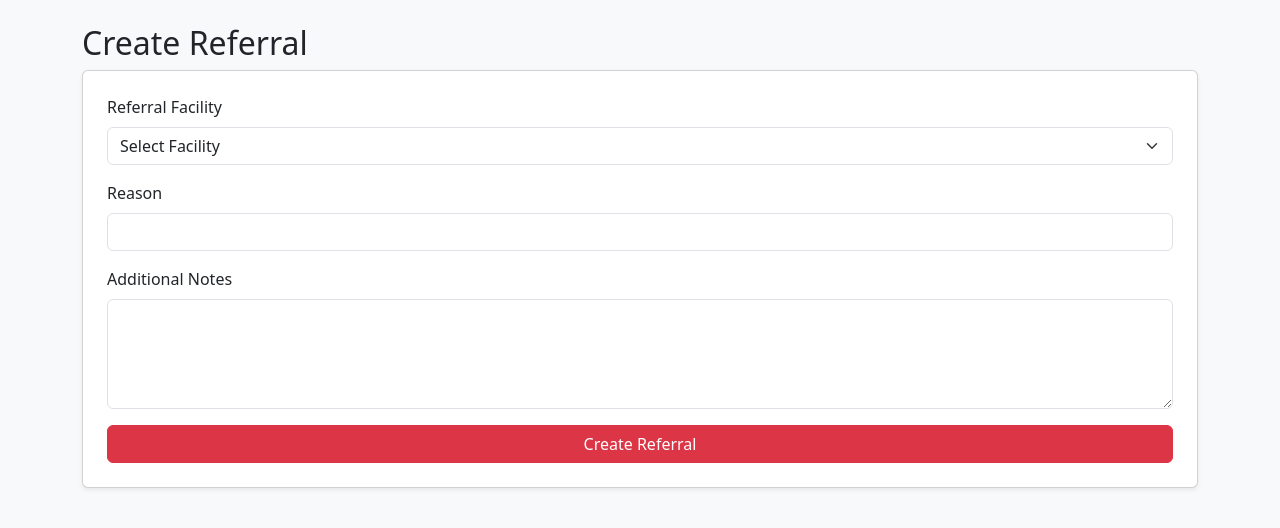
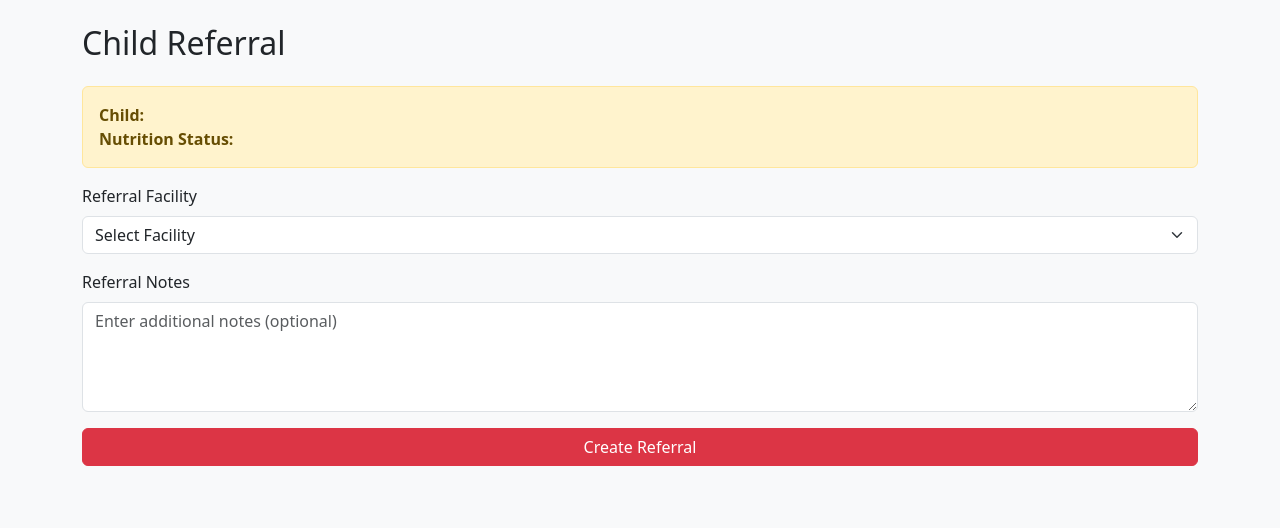
Before and after one commit to elbewhy/LafiyaTrack, a plain HTML site: page frontend/pages/referral.html in a window 1280 px wide. Drawn offline with nearby package versions, Linux system fonts and the light colour scheme.

Commit message:
Revise referral form structure and content
Updated the referral form with new fields and improved layout.

```diff
--- a/frontend/pages/referral.html
+++ b/frontend/pages/referral.html
@@ -1,30 +1,46 @@
 <!DOCTYPE html>
 <html lang="en">
+
 <head>
+
 <meta charset="UTF-8">
+
 <meta name="viewport" content="width=device-width, initial-scale=1.0">
 
-<title>Create Referral | LafiyaTrack</title>
+<title>Referral | LafiyaTrack</title>
 
 <link href="https://cdn.jsdelivr.net/npm/bootstrap@5.3.7/dist/css/bootstrap.min.css" rel="stylesheet">
 
-<link rel="stylesheet" href="../css/forms.css">
+<link rel="stylesheet" href="../css/referral.css">
+
 </head>
 
 <body class="bg-light">
 
 <div class="container py-4">
 
-<h2>Create Referral</h2>
+<h2 class="mb-4">Child Referral</h2>
 
-<div class="card p-4 shadow-sm">
+<div class="alert alert-warning">
+
+<strong>Child:</strong>
+<span id="childName"></span>
+
+<br>
+
+<strong>Nutrition Status:</strong>
+<span id="nutritionStatus"></span>
+
+</div>
 
 <form id="referralForm">
 
 <div class="mb-3">
 
 <label class="form-label">
+
 Referral Facility
+
 </label>
 
 <select
@@ -32,15 +48,15 @@ id="facility"
 class="form-select"
 required>
 
-<option value="">
-Select Facility
-</option>
+<option value="">Select Facility</option>
 
-<option>Bunza General Hospital</option>
+<option>Primary Health Centre (PHC)</option>
 
-<option>PHC Bunza</option>
+<option>General Hospital</option>
 
-<option>Specialist Hospital Birnin Kebbi</option>
+<option>Nutrition Stabilization Centre</option>
+
+<option>Teaching Hospital</option>
 
 </select>
 
@@ -50,34 +66,19 @@ Select Facility
 
 <label class="form-label">
 
-Reason
-
-</label>
-
-<input
-id="reason"
-class="form-control"
-readonly>
-
-</div>
-
-<div class="mb-3">
-
-<label class="form-label">
-
-Additional Notes
+Referral Notes
 
 </label>
 
 <textarea
 id="notes"
+rows="4"
 class="form-control"
-rows="4"></textarea>
+placeholder="Enter additional notes (optional)"></textarea>
 
 </div>
 
 <button
-type="submit"
 class="btn btn-danger w-100">
 
 Create Referral
@@ -88,8 +89,7 @@ Create Referral
 
 </div>
 
-</div>
-
+<script src="../js/services/storage.js"></script>
 <script src="../js/referral.js"></script>
 
 </body>
```
